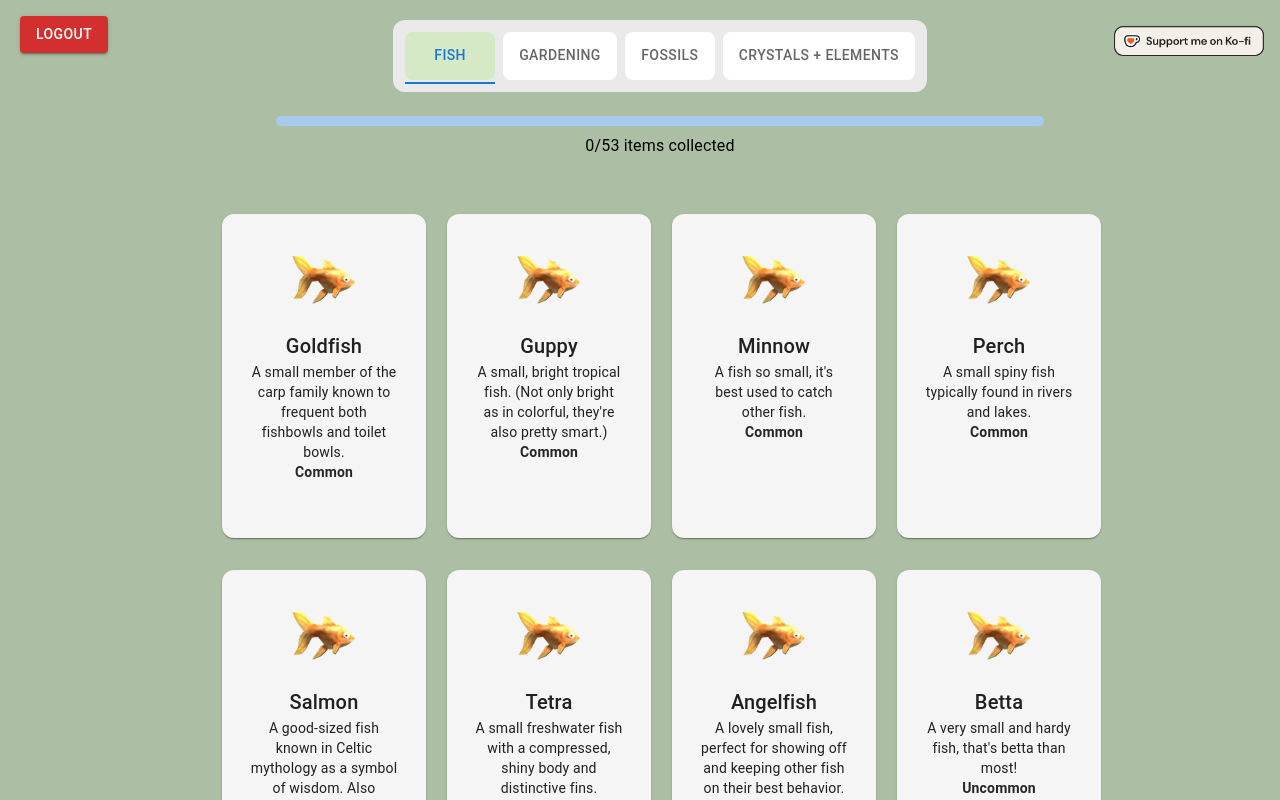
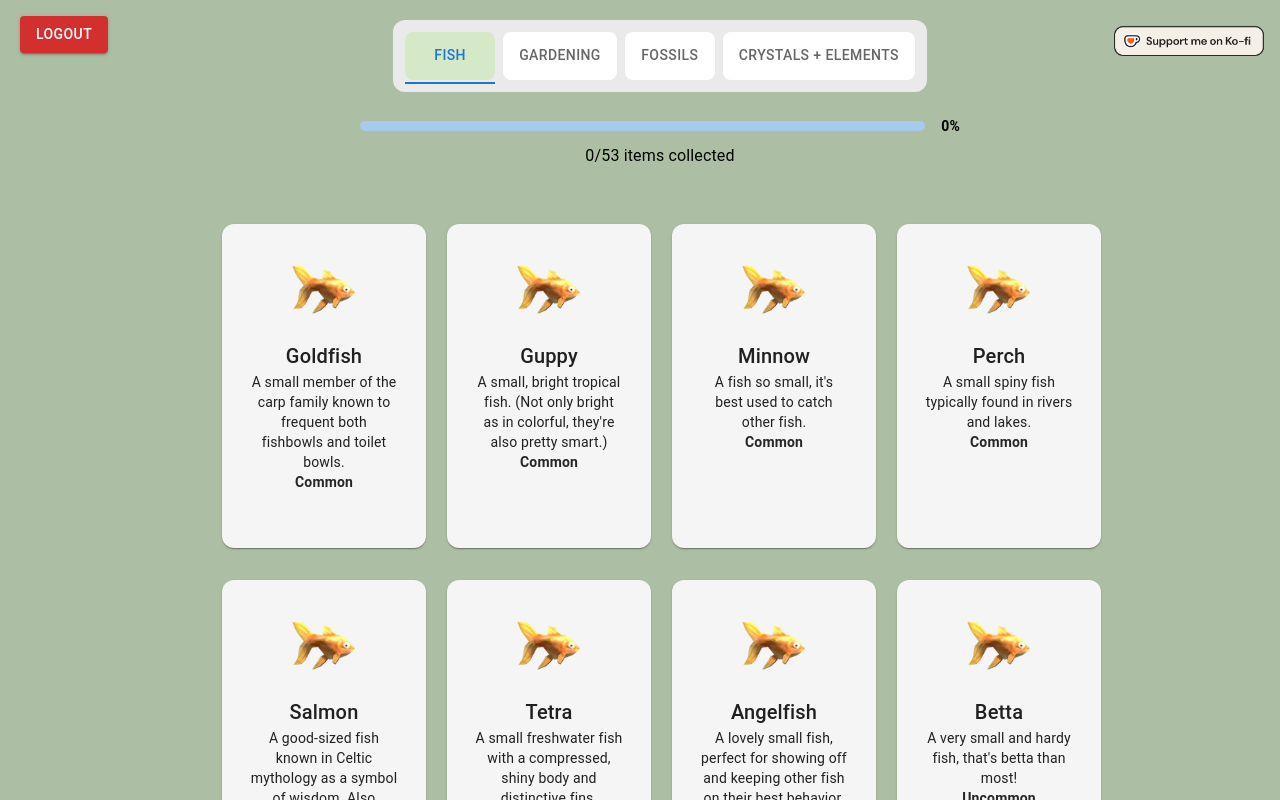
Before and after one commit to casacava/Simventory, a Next.js app: page /collections/fish in a window 1280 px wide. Shown: the top 800 px of the page. Built offline with nearby package versions, Linux system fonts and the light colour scheme; no server answers; the database is empty; sample sign-in values are in the browser's storage.

Commit message:
made progress bar a component

```diff
--- a/src/app/collections/fish/page.tsx
+++ b/src/app/collections/fish/page.tsx
@@ -3,11 +3,12 @@
 import { useEffect, useState } from "react"
 import { auth, saveCollection, getCollection } from "@/lib/firebase"
 import { onAuthStateChanged, User } from "firebase/auth"
-import { Box, Typography, Tabs, Tab, LinearProgress, Grid, Card, CardContent } from "@mui/material"
+import { Box, Typography, Tabs, Tab, Grid, Card, CardContent } from "@mui/material"
 import { useRouter } from "next/navigation"
 import { fishCollection } from "@/lib/collections"
 import CollectionHeader from "@/components/CollectionHeader"
 import Image from "next/image"
+import CollectionProgress from "@/components/CollectionProgress"
 
 const categories = ["Fish", "Gardening", "Fossils", "Crystals + Elements"]
 const categoryRoutes = ["/collections/fish", "/collections/gardening", "/collections/fossils", "/collections/crystals"]
@@ -37,17 +38,16 @@ export default function FishCollectionPage() {
         const savedCollection = await getCollection(currentUser.uid, "fishCollection")
 
         if (Array.isArray(savedCollection) && savedCollection.length > 0) {
-          // ✅ Merge new fish with existing Firestore data
           const updatedCollection = fishCollection.map((fish) => {
             const savedFish = savedCollection.find((item) => item.name === fish.name)
             return savedFish ? { ...fish, collected: savedFish.collected } : fish
-          });
+          })
 
           setCollection(updatedCollection)
-          await saveCollection(currentUser.uid, "fishCollection", updatedCollection) // ✅ Save updated data
+          await saveCollection(currentUser.uid, "fishCollection", updatedCollection)
         } else {
-          setCollection(fishCollection) // ✅ Use default collection if empty
-          await saveCollection(currentUser.uid, "fishCollection", fishCollection) // ✅ Store the full list in Firestore
+          setCollection(fishCollection)
+          await saveCollection(currentUser.uid, "fishCollection", fishCollection)
         }
       }
     })
@@ -68,7 +68,6 @@ export default function FishCollectionPage() {
 
   const collectedCount = collection.filter((item) => item.collected).length
   const totalCount = collection.length
-  const completionPercentage = Math.round((collectedCount / totalCount) * 100)
 
   return (
     <Box
@@ -107,10 +106,7 @@ export default function FishCollectionPage() {
       </Tabs>
 
       {/* Progress Bar */}
-      <Box sx={{ width: "60%", mt: 3 }}>
-        <LinearProgress variant="determinate" value={completionPercentage} sx={{ height: "10px", borderRadius: "5px" }} />
-        <Typography sx={{ mt: 1 }}>{collectedCount}/{totalCount} items collected</Typography>
-      </Box>
+      <CollectionProgress collectedCount={collectedCount} totalCount={totalCount} />
 
       {/* Collection Grid */}
       <Grid container spacing={3} justifyContent="center" sx={{ maxWidth: 900, mt: 4 }}>
--- /dev/null
+++ b/src/components/CollectionProgress.tsx
@@ -0,0 +1,29 @@
+import { Box, LinearProgress, Typography } from "@mui/material"
+
+interface CollectionProgressProps {
+  collectedCount: number
+  totalCount: number
+}
+
+export default function CollectionProgress({ collectedCount, totalCount }: CollectionProgressProps) {
+  const completionPercentage = Math.round((collectedCount / totalCount) * 100)
+
+  return (
+    <Box sx={{ width: "100%", maxWidth: 600, mt: 3 }}>
+      <Box sx={{ display: "flex", alignItems: "center" }}>
+        <LinearProgress
+          variant="determinate"
+          value={completionPercentage}
+          sx={{ height: "10px", borderRadius: "5px", flexGrow: 1 }}
+        />
+        <Typography variant="body2" sx={{ ml: 2, fontWeight: "bold" }}>
+          {completionPercentage}%
+        </Typography>
+      </Box>
+
+      <Typography sx={{ textAlign: "center", mt: 1 }}>
+        {collectedCount}/{totalCount} items collected
+      </Typography>
+    </Box>
+  )
+}
```
